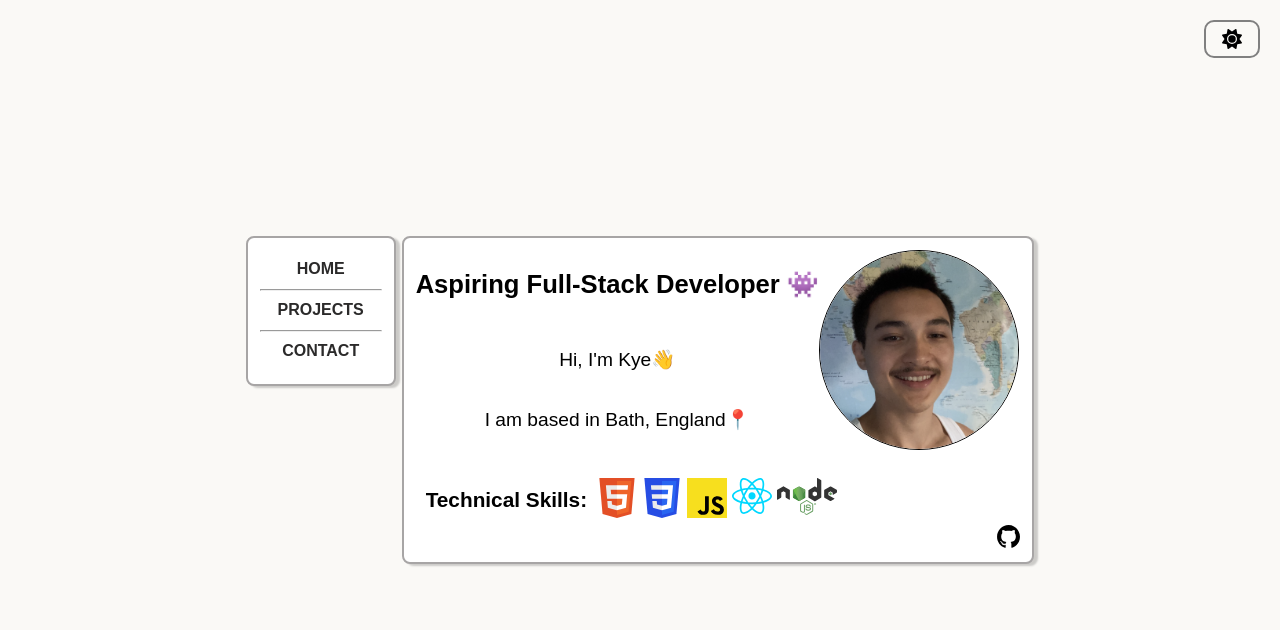
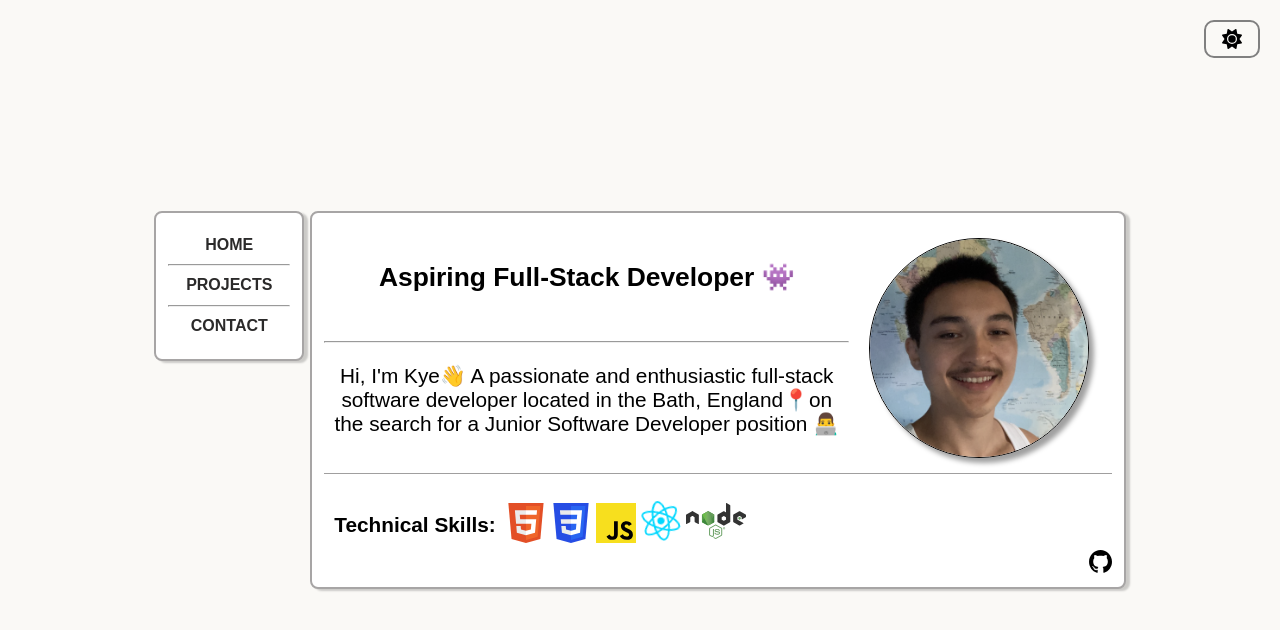
Before and after one commit to yee0802/portfolio-page, a React (Vite) app: page / in a window 1280 px wide. Shown: the top 630 px of the page. Built offline with nearby package versions, Linux system fonts and the light colour scheme.

Commit message:
update home styling

```diff
--- a/src/pages/Home/Home.jsx
+++ b/src/pages/Home/Home.jsx
@@ -4,13 +4,17 @@ export default function Home() {
   return (
     <article id="home">
       <section className="profile-pic">
-        <img src="../../src/assets/profile.png" alt="" />
+        <img src="../../src/assets/profile.png" alt="profile-picture" />
       </section>
 
       <section className="info">
         <h1>Aspiring Full-Stack Developer 👾</h1>
-        <p>Hi, I'm Kye👋</p>
-        <p>I am based in Bath, England📍</p>
+        <hr />
+        <p>
+          Hi, I'm Kye👋 A passionate and enthusiastic full-stack software
+          developer located in the Bath, England📍on the search for a Junior
+          Software Developer position 👨‍💻
+        </p>
       </section>
 
       <section className="skills">
@@ -19,14 +23,14 @@ export default function Home() {
           <li>
             <img
               src="../../src/assets/HTML5_Badge.svg"
-              alt="HTML logo"
+              alt="HTML5 logo"
               width={40}
             />
           </li>
           <li>
             <img
               src="../../src/assets/CSS3_logo.svg"
-              alt="CSS logo"
+              alt="CSS3 logo"
               width={40}
             />
           </li>
@@ -38,11 +42,14 @@ export default function Home() {
             />
           </li>
           <li>
-            <img
-              src="../../src/assets/react.svg"
-              alt="ReactJS logo"
-              width={40}
-            />
+            <a href="https://react.dev/" target="_blank">
+              <img
+                className="react-logo"
+                src="../../src/assets/react.svg"
+                alt="ReactJS logo"
+                width={40}
+              />
+            </a>
           </li>
           <li>
             <img
--- a/src/pages/Home/index.css
+++ b/src/pages/Home/index.css
@@ -6,31 +6,37 @@
 
 .profile-pic {
   grid-area: 1 / 2 / 2 / 2;
-  height: 200px;
-  width: 200px;
+  height: 220px;
+  width: 220px;
   border: 1px solid black;
   border-radius: 50%;
   overflow: hidden;
+  margin-top: 13px;
+  margin-left: 20px;
+  box-shadow: 5px 5px 5px #00000060;
 }
 
 .profile-pic > img {
-  width: 200px;
+  width: 220px;
 }
 
 .info {
   display: grid;
+  grid-template-rows: 1fr 1px 1fr;
   flex-direction: column;
   align-items: center;
   grid-area: 1 / 1 / 2 / 2;
 }
 
 .info > h1 {
-  font-size: 1.6rem;
-  margin-bottom: 0.7rem;
+  font-size: 1.65rem;
+  margin-bottom: 12px;
 }
 
 .info > p {
-  font-size: 1.2rem;
+  font-size: 1.3rem;
+  max-width: 525px;
+  min-width: 403px;
 }
 
 .github--link {
@@ -49,9 +55,10 @@
 
 .skills {
   grid-area: 2 / 1 / 3 / 3;
+  margin-top: 15px;
+  border-top: 1px solid rgb(160, 159, 159);
   display: flex;
   align-items: center;
-  margin: 0.5rem 0;
   gap: 10px;
 }
 
@@ -67,3 +74,16 @@
   gap: 5px;
   list-style: none;
 }
+
+.react-logo {
+  animation: spin 4.5s linear infinite;
+}
+
+@keyframes spin {
+  from {
+    transform: rotate(0deg);
+  }
+  to {
+    transform: rotate(360deg);
+  }
+}
```
